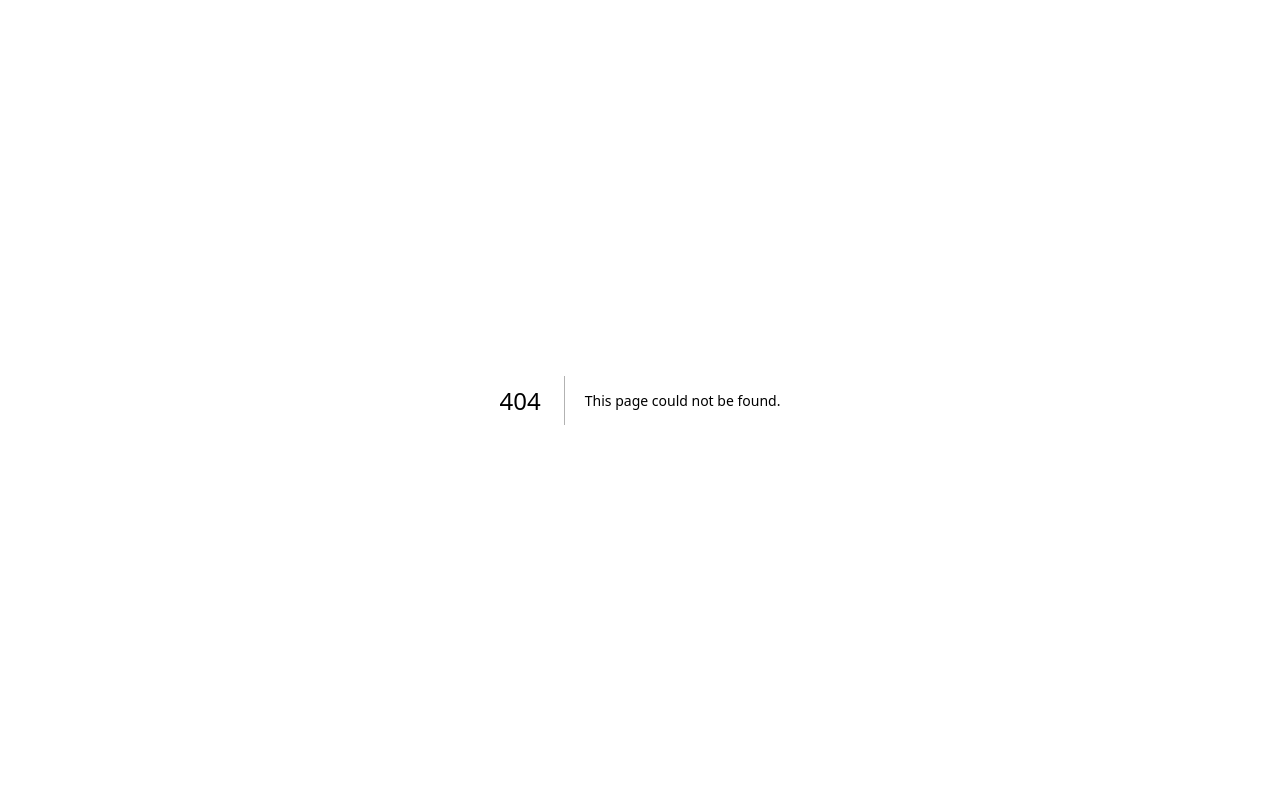
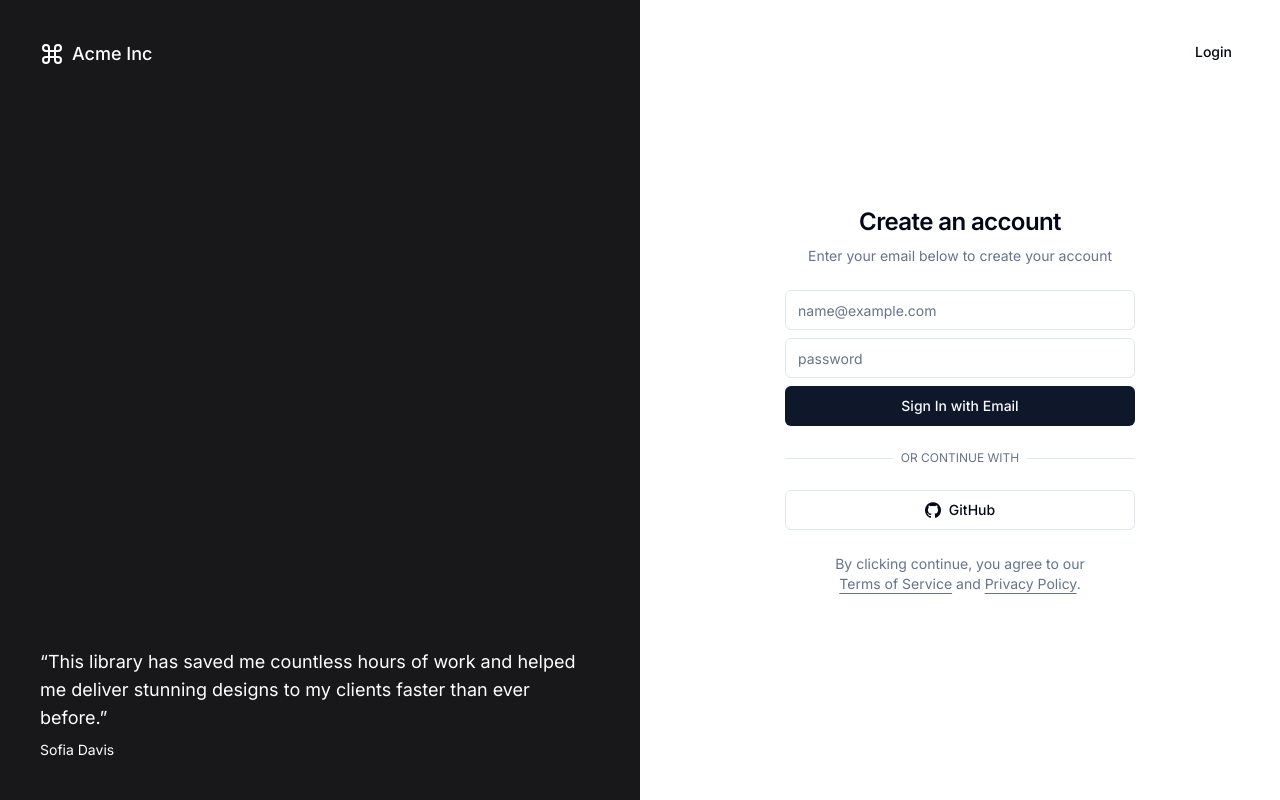
Before and after one commit to chrris99/trainr, a Next.js app: page /auth/signin in a window 1280 px wide. Before the commit this address had no page. Built offline with nearby package versions, Linux system fonts and the light colour scheme.

Commit message:
auth base

```diff
--- a/src/app/auth/_actions/sign-in.ts
+++ b/src/app/auth/_actions/sign-in.ts
@@ -11,12 +11,12 @@
 
   const { error } = await supabase.auth.signInWithPassword({
     email,
-    password,
+    password
   });
 
   if (error) {
-    return redirect("/login?message=Could not authenticate user");
+    return redirect("/auth/signin?message=Could not authenticate user");
   }
 
-  return redirect("/");
+  return redirect("/home");
 };
--- a/src/app/auth/_actions/sign-up.ts
+++ b/src/app/auth/_actions/sign-up.ts
@@ -15,12 +15,12 @@
     email,
     password,
     options: {
-      emailRedirectTo: `${origin}/auth/confirm`,
-    },
+      emailRedirectTo: `${origin}/auth/confirm`
+    }
   });
 
   if (error) {
-    return redirect("/login?message=Could not authenticate user");
+    return redirect("/auth/signup?message=Could not authenticate user");
   }
 
   return redirect("/login?message=Check email to continue sign in process");
--- a/src/app/auth/_components/auth-form.tsx
+++ b/src/app/auth/_components/auth-form.tsx
@@ -11,7 +11,7 @@
   action: (data: FormData) => Promise<void>;
 }
 
-export const UserAuthForm = ({
+export const AuthForm = ({
   action,
   className,
   ...props
--- /dev/null
+++ b/src/app/auth/layout.tsx
@@ -0,0 +1,106 @@
+import type { Metadata } from "next";
+import Link from "next/link";
+import Image from "next/image";
+import { cn } from "@/utils";
+import { buttonVariants } from "@/components/ui/button";
+
+export const metadata: Metadata = {
+  title: "Trainr | Auth",
+  description: "Authenticate to Trainr"
+};
+
+export default function AuthLayout({
+  children
+}: {
+  children: React.ReactNode;
+}) {
+  return (
+    <main className="h-full">
+      <div className="md:hidden">
+        <Image
+          src="/examples/authentication-light.png"
+          width={1280}
+          height={843}
+          alt="Authentication"
+          className="block dark:hidden"
+        />
+        <Image
+          src="/examples/authentication-dark.png"
+          width={1280}
+          height={843}
+          alt="Authentication"
+          className="hidden dark:block"
+        />
+      </div>
+      <div className="container relative hidden h-full flex-col items-center justify-center md:grid lg:max-w-none lg:grid-cols-2 lg:px-0">
+        <Link
+          href="/examples/authentication"
+          className={cn(
+            buttonVariants({ variant: "ghost" }),
+            "absolute right-4 top-4 md:right-8 md:top-8"
+          )}
+        >
+          Login
+        </Link>
+        <div className="relative hidden h-full flex-col bg-muted p-10 text-white lg:flex dark:border-r">
+          <div className="absolute inset-0 bg-zinc-900" />
+          <div className="relative z-20 flex items-center text-lg font-medium">
+            <svg
+              xmlns="http://www.w3.org/2000/svg"
+              viewBox="0 0 24 24"
+              fill="none"
+              stroke="currentColor"
+              strokeWidth="2"
+              strokeLinecap="round"
+              strokeLinejoin="round"
+              className="mr-2 h-6 w-6"
+            >
+              <path d="M15 6v12a3 3 0 1 0 3-3H6a3 3 0 1 0 3 3V6a3 3 0 1 0-3 3h12a3 3 0 1 0-3-3" />
+            </svg>
+            Acme Inc
+          </div>
+          <div className="relative z-20 mt-auto">
+            <blockquote className="space-y-2">
+              <p className="text-lg">
+                &ldquo;This library has saved me countless hours of work and
+                helped me deliver stunning designs to my clients faster than
+                ever before.&rdquo;
+              </p>
+              <footer className="text-sm">Sofia Davis</footer>
+            </blockquote>
+          </div>
+        </div>
+        <div className="lg:p-8">
+          <div className="mx-auto flex w-full flex-col justify-center space-y-6 sm:w-[350px]">
+            <div className="flex flex-col space-y-2 text-center">
+              <h1 className="text-2xl font-semibold tracking-tight">
+                Create an account
+              </h1>
+              <p className="text-sm text-muted-foreground">
+                Enter your email below to create your account
+              </p>
+            </div>
+            {children}
+            <p className="px-8 text-center text-sm text-muted-foreground">
+              By clicking continue, you agree to our{" "}
+              <Link
+                href="/terms"
+                className="underline underline-offset-4 hover:text-primary"
+              >
+                Terms of Service
+              </Link>{" "}
+              and{" "}
+              <Link
+                href="/privacy"
+                className="underline underline-offset-4 hover:text-primary"
+              >
+                Privacy Policy
+              </Link>
+              .
+            </p>
+          </div>
+        </div>
+      </div>
+    </main>
+  );
+}
--- a/src/app/auth/login/page.tsx
+++ b/src/app/auth/signin/page.tsx
@@ -1,10 +1,10 @@
-import { UserAuthForm } from "../_components/auth-form";
+import { AuthForm } from "../_components/auth-form";
 import { signIn } from "../_actions/sign-in";
 
 export default function Login({
-  searchParams,
+  searchParams
 }: {
   searchParams: { message: string };
 }) {
-  return <UserAuthForm action={signIn} />;
+  return <AuthForm action={signIn} />;
 }
--- a/src/app/auth/signout/route.ts
+++ b/src/app/auth/signout/route.ts
@@ -5,14 +5,14 @@
   const supabase = createSupabaseServerClient();
 
   const {
-    data: { session },
+    data: { session }
   } = await supabase.auth.getSession();
 
   if (session) {
     await supabase.auth.signOut();
   }
 
-  return NextResponse.redirect(new URL("/auth/login", req.url), {
-    status: 302,
+  return NextResponse.redirect(new URL("/auth/signin", req.url), {
+    status: 302
   });
 }
--- /dev/null
+++ b/src/app/auth/signup/page.tsx
@@ -0,0 +1,10 @@
+import { AuthForm } from "../_components/auth-form";
+import { signUp } from "../_actions/sign-up";
+
+export default function Login({
+  searchParams
+}: {
+  searchParams: { message: string };
+}) {
+  return <AuthForm action={signUp} />;
+}
--- /dev/null
+++ b/src/app/home/page.tsx
@@ -0,0 +1,18 @@
+import { createSupabaseServerClient } from "@/supabase/server";
+import { SignOutButton } from "../auth/_components/sign-out-button";
+
+export default async function Home() {
+  const supabase = createSupabaseServerClient();
+
+  const {
+    data: { user }
+  } = await supabase.auth.getUser();
+
+  return (
+    <>
+      <div>Welcome</div>
+      <div>{user?.email}</div>
+      <SignOutButton>Sign Out</SignOutButton>
+    </>
+  );
+}
--- a/src/app/layout.tsx
+++ b/src/app/layout.tsx
@@ -6,17 +6,17 @@
 
 export const metadata: Metadata = {
   title: "Create Next App",
-  description: "Generated by create next app",
+  description: "Generated by create next app"
 };
 
 export default function RootLayout({
-  children,
+  children
 }: {
   children: React.ReactNode;
 }) {
   return (
-    <html lang="en">
-      <body className={inter.className}>{children}</body>
+    <html lang="en" className="h-full">
+      <body className={`${inter.className} h-full`}>{children}</body>
     </html>
   );
 }
--- a/src/app/page.tsx
+++ b/src/app/page.tsx
@@ -1,20 +1,7 @@
-import { Tabs, TabsContent, TabsList, TabsTrigger } from "@/components/ui/tabs";
-import { SignOutButton } from "./auth/_components/sign-out-button";
-
 export default function Home() {
   return (
-    <main className="flex min-h-screen flex-col items-center justify-between p-24">
-      <Tabs defaultValue="account" className="w-[400px]">
-        <TabsList>
-          <TabsTrigger value="account">Account</TabsTrigger>
-          <TabsTrigger value="password">Password</TabsTrigger>
-        </TabsList>
-        <TabsContent value="account">
-          Make changes to your account here.
-        </TabsContent>
-        <TabsContent value="password">Change your password here.</TabsContent>
-      </Tabs>
-      <SignOutButton variant="destructive">Sign Out</SignOutButton>
-    </main>
+    <>
+      <div>Home</div>
+    </>
   );
 }
--- a/src/middleware.ts
+++ b/src/middleware.ts
@@ -1,31 +1,22 @@
 import { NextRequest, NextResponse } from "next/server";
 import { createSupabaseMiddlewareClient } from "./supabase/middleware";
-import { redirect } from "next/navigation";
 
 export async function middleware(req: NextRequest) {
   const res = NextResponse.next({
     request: {
-      headers: req.headers,
-    },
+      headers: req.headers
+    }
   });
 
   const supabase = createSupabaseMiddlewareClient({ req, res });
 
   const {
-    data: { user },
+    data: { user }
   } = await supabase.auth.getUser();
-
-  if (user && req.nextUrl.pathname === "/auth/login") {
-    return NextResponse.redirect(new URL("/", req.url));
-  }
-
-  if (!user && req.nextUrl.pathname !== "/auth/login") {
-    return NextResponse.redirect(new URL("/auth/login", req.url));
-  }
 
   return res;
 }
 
 export const config = {
-  matcher: ["/((?!_next/static|_next/image|favicon.ico).*)"],
+  matcher: ["/((?!_next/static|_next/image|favicon.ico).*)"]
 };
```
